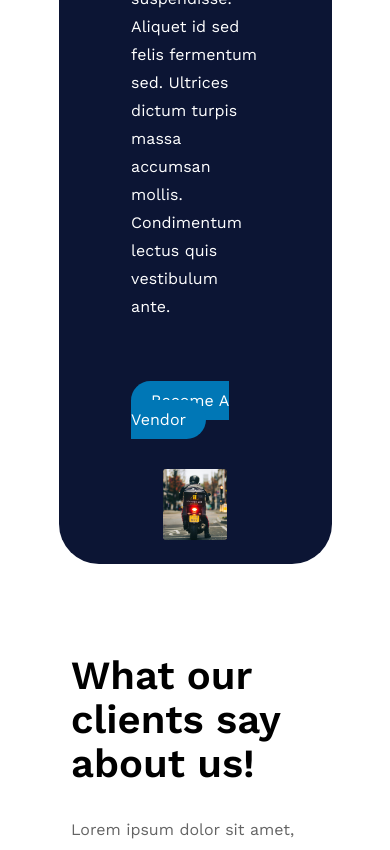
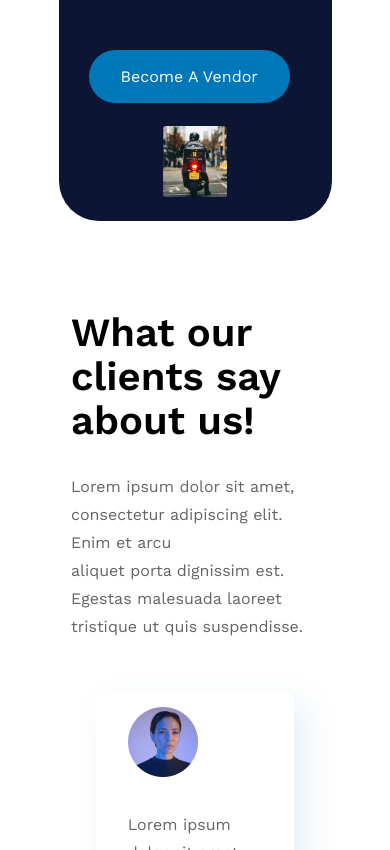
Before and after one commit to Timmydee/LogisticHub, a plain HTML site: page index.html in a window 390 px wide. Shown: the part 5090-5940 px from the top of the page. Drawn offline with nearby package versions, Linux system fonts and the light colour scheme.

Commit message:
vendor-button

```diff
--- a/style.css
+++ b/style.css
@@ -336,7 +336,7 @@ nav{
 
 }
 .vendor-col{
-    width: 60%;
+    width: 100%;
 }
 .vendor h3{
     font-weight: 600;
@@ -358,10 +358,10 @@ nav{
     .vendor-img{
         margin-top: 40px;
     }
-    .vendor-btn{
-        padding: 10px 20px;
+    /* .vendor-btn{
+        padding: 14px 26px;
         margin: 0 auto;
-    }
+    } */
 }
 
 /* testimony */
```
